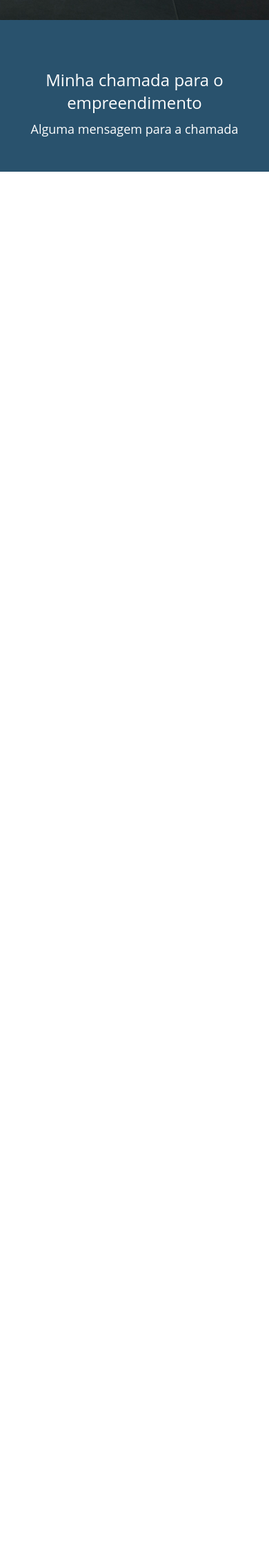
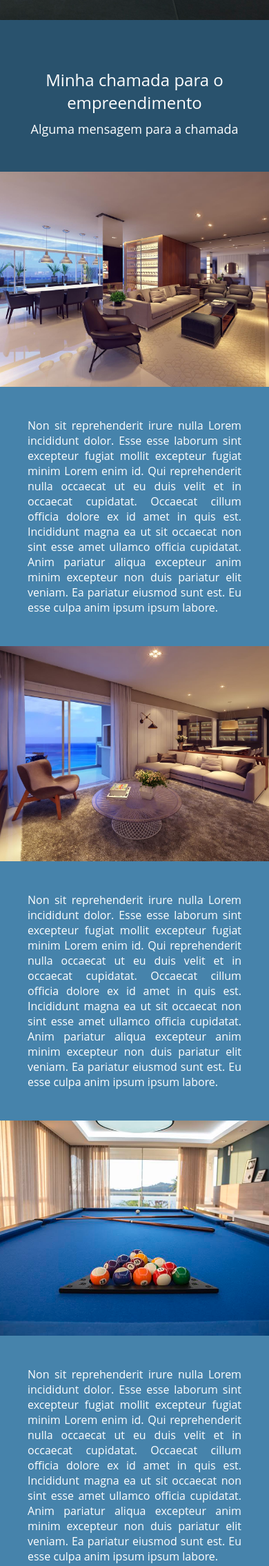
Before and after one commit to LucasSaladini/webmaster-frontend-completo, a PHP site: page / in a window 390 px wide. Shown: the part 728-2999 px from the top of the page at 69% size. Before the commit the page ends 977 px from the top, so only its background shows below. Run offline with PHP 8.4, Linux system fonts and the light colour scheme; some web fonts are replaced.

Commit message:
Added and created mosaic of imagens, added footer and adjusted responsive

```diff
--- a/Project_02/css/style.css
+++ b/Project_02/css/style.css
@@ -141,6 +141,56 @@ section.call p {
     font-weight: normal;
 }
 
+.flex-mosaic {
+    display: flex;
+}
+
+.item-1-mosaic {
+    background-position: center;
+    background-size: cover;
+    width: 60%;
+    height: 300px;
+}
+
+.item-2-mosaic {
+    width: 40%;
+    padding: 45px 40px;
+    background: #4683ab;
+}
+
+.item-2-mosaic p {
+    color: white;
+}
+
+footer {
+    text-align: center;
+    padding: 20px 0;
+}
+
+footer p {
+    margin-top: 8px;
+}
+
+footer img {
+    width: 120px;
+}
+
+@media screen and (max-width: 768px) {
+    .flex-mosaic {
+        display: block;
+    }
+
+    .item-1-mosaic {
+        padding-top: 80%;
+        width: 100%;
+    }
+
+    .item-2-mosaic {
+        text-align: justify;
+        width: 100%;
+    }
+}
+
 @media screen and (max-width: 960px) {
     .bg {
         text-align: center;
--- a/Project_02/index.html
+++ b/Project_02/index.html
@@ -72,5 +72,100 @@
       <!-- End of container -->
     </section>
     <!-- End of call -->
+    <section class="mosaic">
+      <div class="container">
+        <div class="flex-mosaic">
+          <div
+            style="background-image: url('images/mosaico1.jpg')"
+            class="item-1-mosaic"
+          ></div>
+          <!-- End of item-1-mosaic -->
+          <div class="item-2-mosaic">
+            <p>
+              Non sit reprehenderit irure nulla Lorem incididunt dolor. Esse
+              esse laborum sint excepteur fugiat mollit excepteur fugiat minim
+              Lorem enim id. Qui reprehenderit nulla occaecat ut eu duis velit
+              et in occaecat cupidatat. Occaecat cillum officia dolore ex id
+              amet in quis est. Incididunt magna ea ut sit occaecat non sint
+              esse amet ullamco officia cupidatat. Anim pariatur aliqua
+              excepteur anim minim excepteur non duis pariatur elit veniam. Ea
+              pariatur eiusmod sunt est. Eu esse culpa anim ipsum ipsum labore.
+            </p>
+          </div>
+          <!-- End of item-2-mosaic -->
+        </div>
+        <!-- End of flex-mosaic -->
+        <div class="flex-mosaic">
+          <div
+            style="background-image: url('images/mosaico2.jpg'); order: 2"
+            class="item-1-mosaic"
+          ></div>
+          <!-- End of item-1-mosaic -->
+          <div class="item-2-mosaic" style="order: 1">
+            <p>
+              Non sit reprehenderit irure nulla Lorem incididunt dolor. Esse
+              esse laborum sint excepteur fugiat mollit excepteur fugiat minim
+              Lorem enim id. Qui reprehenderit nulla occaecat ut eu duis velit
+              et in occaecat cupidatat. Occaecat cillum officia dolore ex id
+              amet in quis est. Incididunt magna ea ut sit occaecat non sint
+              esse amet ullamco officia cupidatat. Anim pariatur aliqua
+              excepteur anim minim excepteur non duis pariatur elit veniam. Ea
+              pariatur eiusmod sunt est. Eu esse culpa anim ipsum ipsum labore.
+            </p>
+          </div>
+          <!-- End of item-2-mosaic -->
+        </div>
+        <!-- End of flex-mosaic -->
+        <div class="flex-mosaic">
+          <div
+            style="background-image: url('images/mosaico3.jpg'); order: 1"
+            class="item-1-mosaic"
+          ></div>
+          <!-- End of item-1-mosaic -->
+          <div class="item-2-mosaic" style="order: 2">
+            <p>
+              Non sit reprehenderit irure nulla Lorem incididunt dolor. Esse
+              esse laborum sint excepteur fugiat mollit excepteur fugiat minim
+              Lorem enim id. Qui reprehenderit nulla occaecat ut eu duis velit
+              et in occaecat cupidatat. Occaecat cillum officia dolore ex id
+              amet in quis est. Incididunt magna ea ut sit occaecat non sint
+              esse amet ullamco officia cupidatat. Anim pariatur aliqua
+              excepteur anim minim excepteur non duis pariatur elit veniam. Ea
+              pariatur eiusmod sunt est. Eu esse culpa anim ipsum ipsum labore.
+            </p>
+          </div>
+          <!-- End of item-2-mosaic -->
+        </div>
+        <!-- End of flex-mosaic -->
+        <div class="flex-mosaic">
+          <div
+            style="background-image: url('images/mosaico4.jpg'); order: 2"
+            class="item-1-mosaic"
+          ></div>
+          <!-- End of item-1-mosaic -->
+          <div class="item-2-mosaic" style="order: 1">
+            <p>
+              Non sit reprehenderit irure nulla Lorem incididunt dolor. Esse
+              esse laborum sint excepteur fugiat mollit excepteur fugiat minim
+              Lorem enim id. Qui reprehenderit nulla occaecat ut eu duis velit
+              et in occaecat cupidatat. Occaecat cillum officia dolore ex id
+              amet in quis est. Incididunt magna ea ut sit occaecat non sint
+              esse amet ullamco officia cupidatat. Anim pariatur aliqua
+              excepteur anim minim excepteur non duis pariatur elit veniam. Ea
+              pariatur eiusmod sunt est. Eu esse culpa anim ipsum ipsum labore.
+            </p>
+          </div>
+          <!-- End of item-2-mosaic -->
+        </div>
+        <!-- End of flex-mosaic -->
+      </div>
+      <!-- End of container -->
+    </section>
+    <!-- End of mosaic -->
+    <footer>
+      <img src="images/logo1.png" alt="" />
+      <p>Todos os direitos reservados</p>
+      <p>Contato 1234 - 5678</p>
+    </footer>
   </body>
 </html>
```
Also changed, not shown: Project_02/images/arrow.png (added), Project_02/images/mosaico1.jpg (added), Project_02/images/mosaico2.jpg (added), Project_02/images/mosaico3.jpg (added), Project_02/images/mosaico4.jpg (added).
